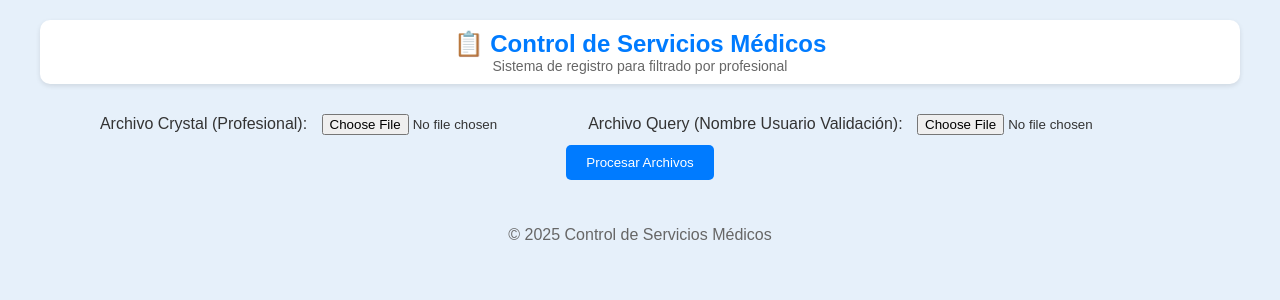
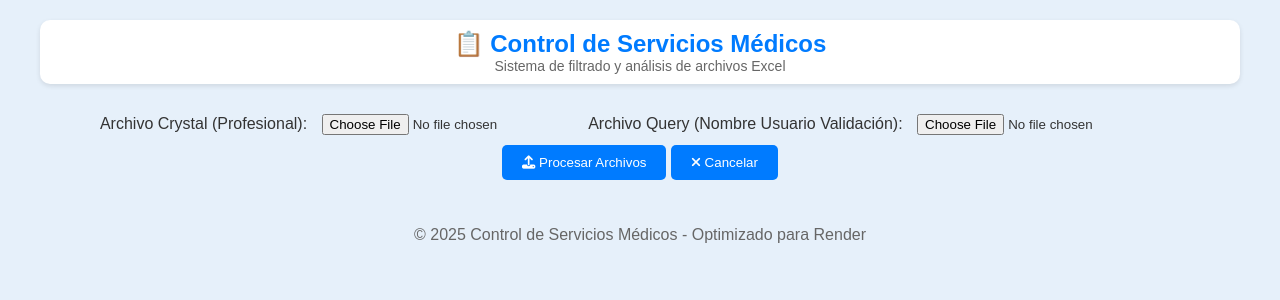
Before and after one commit to Gobo-AndresH/servicios_medicos, a Flask app: page / in a window 1280 px wide. Shown: the top 300 px of the page. Run offline with Flask 3, Linux system fonts and the light colour scheme; parts of the project's set-up code (start-up, migrations or seed data) failed here and were passed over.

Commit message:
Update index.html

```diff
--- a/templates/index.html
+++ b/templates/index.html
@@ -15,59 +15,42 @@
     <div class="container">
         <header>
             <div class="logo">📋 Control de Servicios Médicos</div>
-            <div class="subtitle">Sistema de registro para filtrado por profesional</div>
+            <div class="subtitle">Sistema de filtrado y análisis de archivos Excel</div>
         </header>
+
         <main>
-            <div class="upload-section">
+            <section class="upload-section">
                 <label for="file1-input">Archivo Crystal (Profesional):</label>
                 <input type="file" id="file1-input" name="file1" accept=".xlsx,.xls" required>
+
                 <label for="file2-input">Archivo Query (Nombre Usuario Validación):</label>
                 <input type="file" id="file2-input" name="file2" accept=".xlsx,.xls" required>
-                <button id="process-button">Procesar Archivos</button>
+
+                <div class="button-group">
+                    <button id="process-button" class="btn-primary">
+                        <i class="fas fa-upload"></i> Procesar Archivos
+                    </button>
+                    <button id="cancel-button" class="btn-danger">
+                        <i class="fas fa-times"></i> Cancelar
+                    </button>
+                </div>
+            </section>
+
+            <div id="loading" class="loading" style="display:none;">
+                <i class="fas fa-spinner fa-spin"></i> Procesando archivos, por favor espera...
             </div>
-            <div id="loading" style="display: none; text-align: center; padding: 10px;">
-                <i class="fas fa-spinner fa-spin"></i> Procesando archivos...
-            </div>
-            <div id="result" style="display: none;">
-                <div class="filter-section">
-                    <label for="professional-filter">Filtrar por Profesional (Crystal):</label>
-                    <select id="professional-filter">
-                        <option value="">Seleccionar Profesional</option>
-                    </select>
-                    <label for="user-filter">Filtrar por Profesional (Query):</label>
-                    <select id="user-filter">
-                        <option value="">Seleccionar Profesional (Query)</option>
-                    </select>
-                    <button id="search-button">Buscar</button>
-                </div>
-                <div class="totals-group">
-                    <div class="card">
-                        <h3>Total Servicios Crystal</h3>
-                        <p class="count" id="total-services-crystal">0</p>
-                    </div>
-                    <div class="card">
-                        <h3>Total Servicios Query</h3>
-                        <p class="count" id="total-services-query">0</p>
-                    </div>
-                </div>
-                <div class="counts-group">
-                    <div class="card">
-                        <h3>Cantidad de Profesionales</h3>
-                        <p class="count" id="num-professionals">0</p>
-                    </div>
-                    <div class="card">
-                        <h3>Cantidad de Usuarios Validación</h3>
-                        <p class="count" id="num-users">0</p>
-                    </div>
-                </div>
-                <div id="global-data"></div>
-                <div id="person-data" class="tab-content" style="display: none;"></div>
-            </div>
+
+            <section id="result" class="result-section" style="display:none;">
+                <h3>Resultados:</h3>
+                <div id="result-content"></div>
+            </section>
         </main>
+
         <footer>
-            <p>© 2025 Control de Servicios Médicos</p>
+            <p>© 2025 Control de Servicios Médicos - Optimizado para Render</p>
         </footer>
     </div>
+
     <script src="/static/js/app.js"></script>
 </body>
 </html>
```
